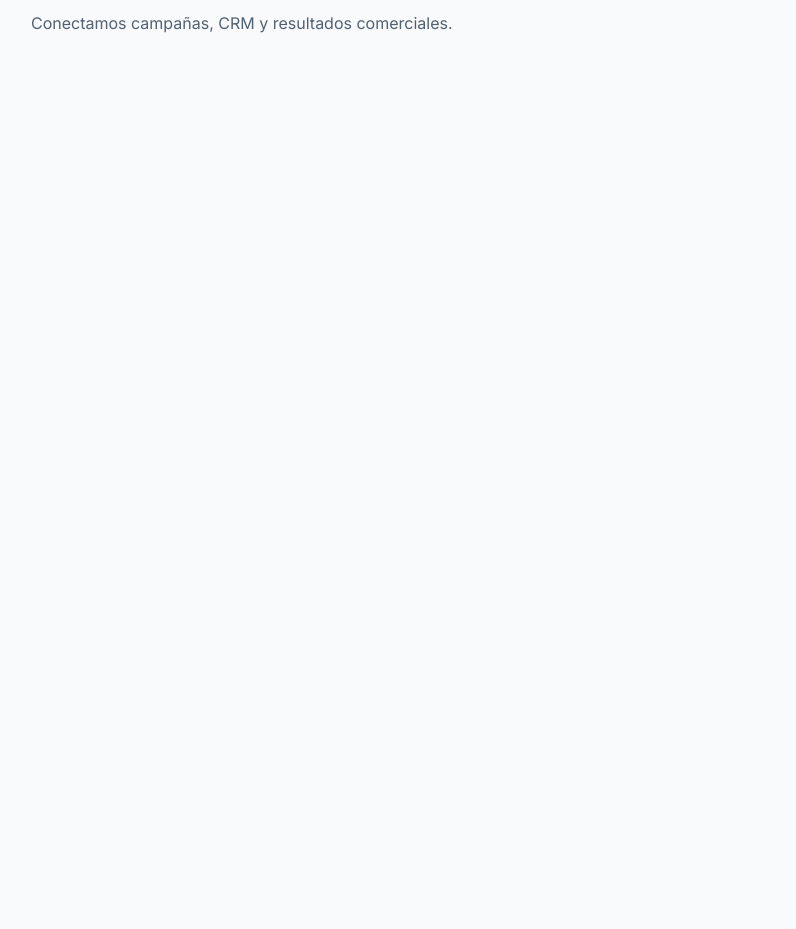
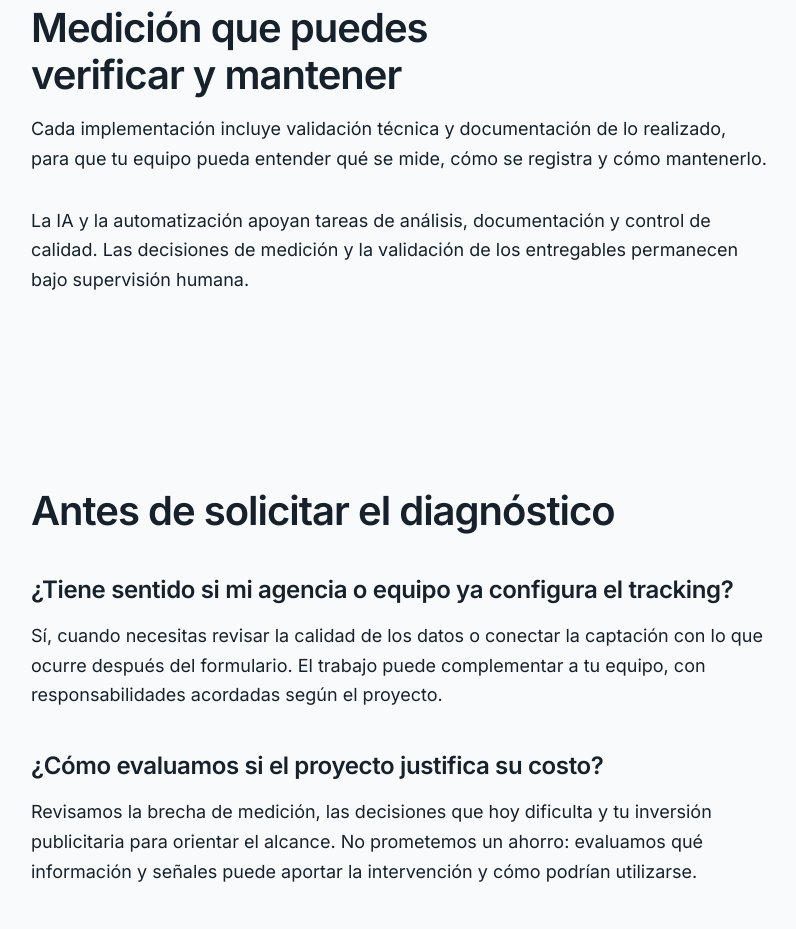
Before and after one commit to jeeyzi/analyticsJC, a Next.js app: page / in a window 1280 px wide. Shown: the part 4769-5698 px from the top of the page, without its empty margins (9-805 px from the left). Before the commit the page ends 4837 px from the top, so only its background shows below. Built offline with nearby package versions, Linux system fonts and the light colour scheme.

Commit message:
feat: implement ai-first and faq sections

```diff
--- a/src/app/page.tsx
+++ b/src/app/page.tsx
@@ -3,6 +3,8 @@ import { ProblemImpact } from "@/components/sections/ProblemImpact";
 import { SolutionServices } from "@/components/sections/SolutionServices";
 import { Process } from "@/components/sections/Process";
 import { Experience } from "@/components/sections/Experience";
+import { AIFirst } from "@/components/sections/AIFirst";
+import { FAQ } from "@/components/sections/FAQ";
 import { DesignSystemPreview } from "@/components/development/DesignSystemPreview";
 import { HeaderNavigationPreview } from "@/components/development/HeaderNavigationPreview";
 
@@ -15,6 +17,8 @@ export default function Home() {
       <SolutionServices diagnosisReady={headerPreview} />
       <Process />
       <Experience diagnosisReady={headerPreview} />
+      <AIFirst />
+      <FAQ />
       {process.env.NODE_ENV === "development" && process.env.DESIGN_SYSTEM_PREVIEW === "true" && <DesignSystemPreview />}
       {headerPreview && <HeaderNavigationPreview solutionReady processTrustReady />}
     </>
--- /dev/null
+++ b/src/components/sections/AIFirst.tsx
@@ -0,0 +1,19 @@
+import { Container } from "@/components/layout/Container";
+import { Section } from "@/components/layout/Section";
+import { site } from "@/content/site";
+import typography from "@/styles/typography.module.css";
+
+export function AIFirst() {
+  return (
+    <Section aria-labelledby="titulo-metodo">
+      <Container>
+        <div className={`${typography.reading} ${typography.titleText}`}>
+          <h2 id="titulo-metodo">{site.aiFirst.heading}</h2>
+          {site.aiFirst.paragraphs.map((paragraph) => (
+            <p key={paragraph} className={typography.body}>{paragraph}</p>
+          ))}
+        </div>
+      </Container>
+    </Section>
+  );
+}
--- /dev/null
+++ b/src/components/sections/FAQ.module.css
@@ -0,0 +1 @@
+.content { display: flex; flex-direction: column; gap: var(--section-content-gap); }
--- /dev/null
+++ b/src/components/sections/FAQ.tsx
@@ -0,0 +1,23 @@
+import { Container } from "@/components/layout/Container";
+import { Section } from "@/components/layout/Section";
+import { site } from "@/content/site";
+import typography from "@/styles/typography.module.css";
+import styles from "./FAQ.module.css";
+
+export function FAQ() {
+  return (
+    <Section id="preguntas" aria-labelledby="titulo-preguntas">
+      <Container>
+        <div className={`${typography.reading} ${styles.content}`}>
+          <h2 id="titulo-preguntas">{site.faq.heading}</h2>
+          {site.faq.items.map((item) => (
+            <div key={item.question} className={typography.titleText}>
+              <h3>{item.question}</h3>
+              <p className={typography.body}>{item.answer}</p>
+            </div>
+          ))}
+        </div>
+      </Container>
+    </Section>
+  );
+}
--- a/src/content/site.ts
+++ b/src/content/site.ts
@@ -101,4 +101,28 @@ export const site = {
       "label": "Solicitar diagnóstico inicial"
     }
   },
+  aiFirst: {
+    heading: "Medición que puedes verificar y mantener",
+    paragraphs: [
+      "Cada implementación incluye validación técnica y documentación de lo realizado, para que tu equipo pueda entender qué se mide, cómo se registra y cómo mantenerlo.",
+      "La IA y la automatización apoyan tareas de análisis, documentación y control de calidad. Las decisiones de medición y la validación de los entregables permanecen bajo supervisión humana.",
+    ],
+  },
+  faq: {
+    heading: "Antes de solicitar el diagnóstico",
+    items: [
+      {
+        question: "¿Tiene sentido si mi agencia o equipo ya configura el tracking?",
+        answer: "Sí, cuando necesitas revisar la calidad de los datos o conectar la captación con lo que ocurre después del formulario. El trabajo puede complementar a tu equipo, con responsabilidades acordadas según el proyecto.",
+      },
+      {
+        question: "¿Cómo evaluamos si el proyecto justifica su costo?",
+        answer: "Revisamos la brecha de medición, las decisiones que hoy dificulta y tu inversión publicitaria para orientar el alcance. No prometemos un ahorro: evaluamos qué información y señales puede aportar la intervención y cómo podrían utilizarse.",
+      },
+      {
+        question: "¿Cuánto tendrá que participar mi equipo?",
+        answer: "Depende de los sistemas y del alcance. Antes de comenzar, acordamos los accesos, los responsables y la participación necesaria de marketing, desarrollo y ventas.",
+      },
+    ],
+  },
 } as const;
```
Also changed, not shown: 25 other files (tests, documents, lock files or other folders).
